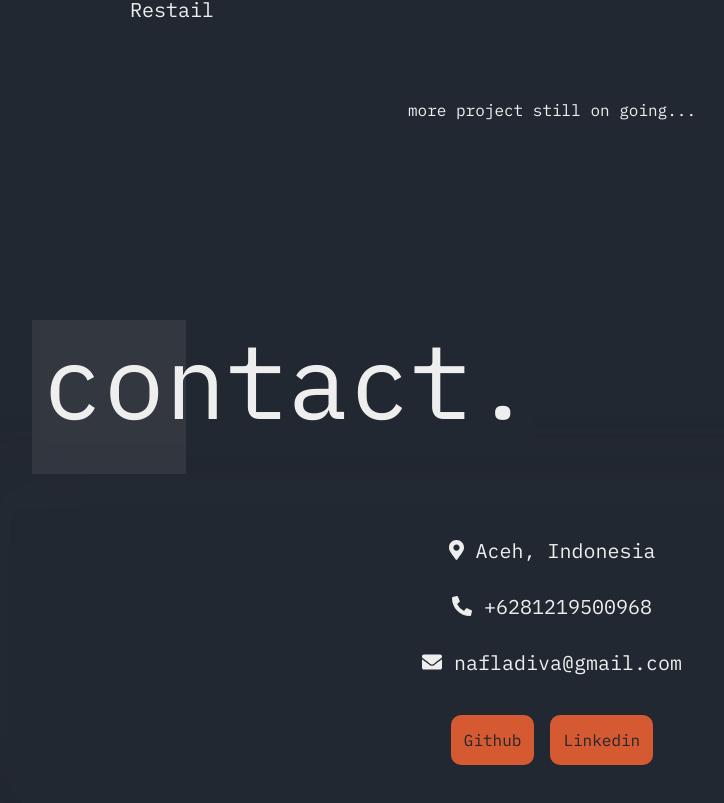
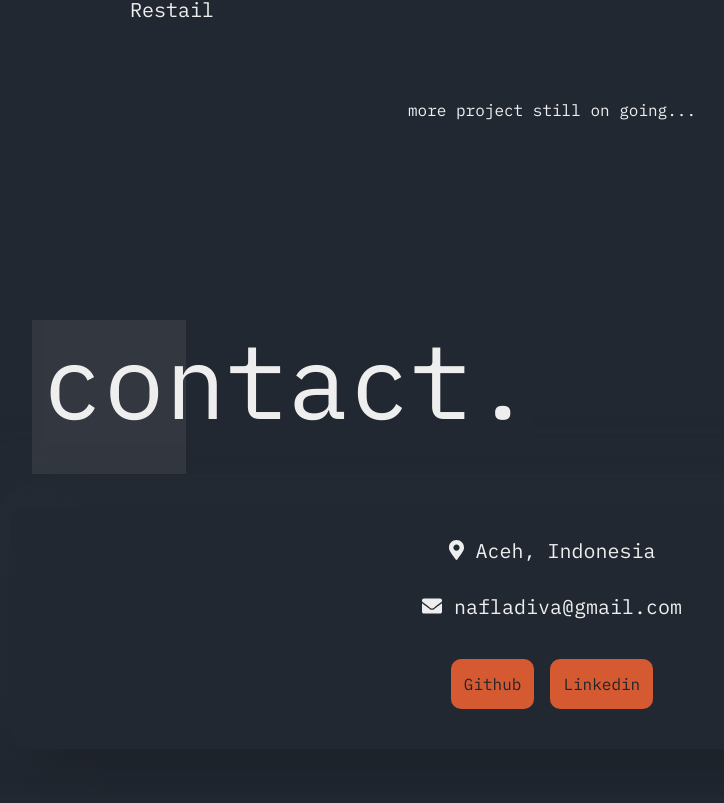
Before and after one commit to nafladiva/nafladiva.github.io, a React (Create React App) app: page / in a window 1280 px wide. Shown: the part 2144-2947 px from the top of the page, without its empty margins (88-812 px from the left). Built offline with nearby package versions, Linux system fonts and the light colour scheme.

Commit message:
update contact

```diff
--- a/src/components/ContactSection.jsx
+++ b/src/components/ContactSection.jsx
@@ -12,7 +12,6 @@ function ContactSection() {
             <div className="m-3 p-3 text-center card contact-card">
                 <div className="card-body">
                     <h5><FontAwesomeIcon icon={faMapMarkerAlt} /> Aceh, Indonesia</h5><br />
-                    <h5><FontAwesomeIcon icon={faPhoneAlt} /> +6281219500968</h5><br />
                     <h5><FontAwesomeIcon icon={faEnvelope} /> nafladiva@gmail.com</h5><br />
 
                     <Button text='Github' tag='pri' to='https://github.com/nafladiva' />
```
